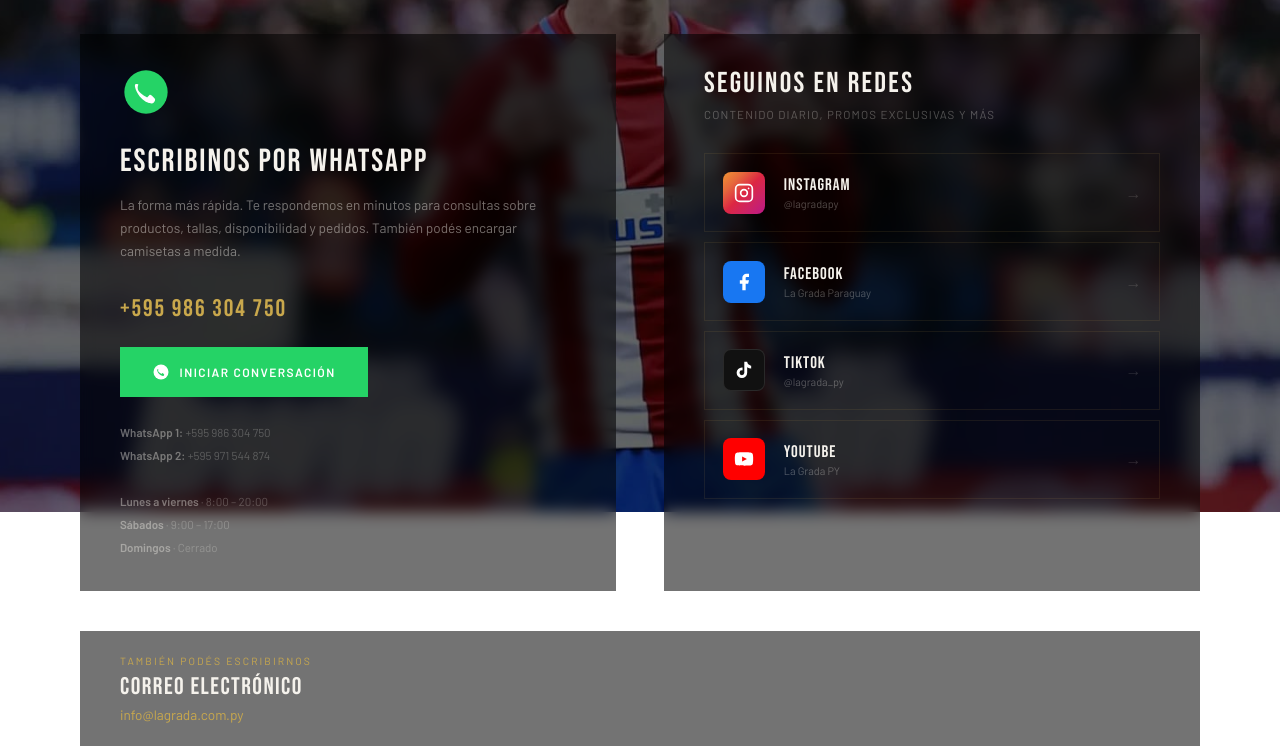
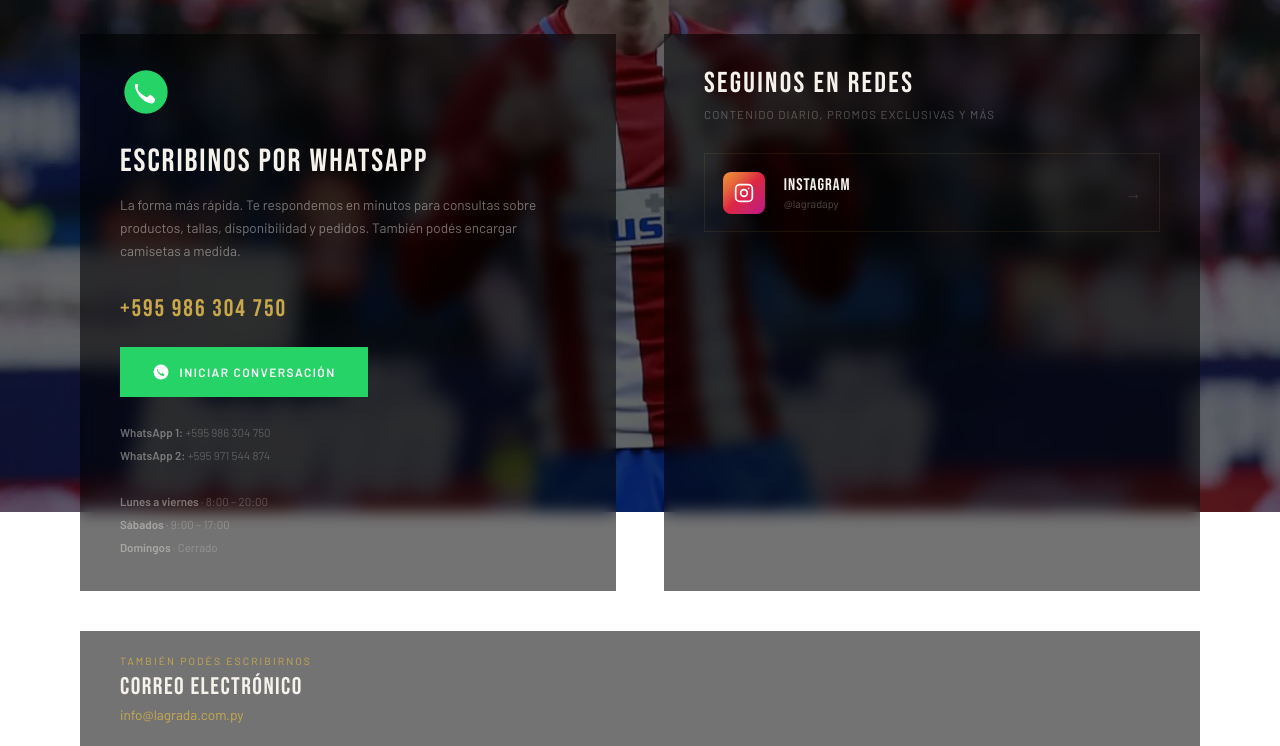
Before and after one commit to Santiago10ser/la-grada, a FastAPI app: page /contacto in a window 1280 px wide. Shown: the part 288-1034 px from the top of the page. Run offline with FastAPI, Linux system fonts and the light colour scheme.

Commit message:
solo instagram en contacto

```diff
--- a/templates/contacto.html
+++ b/templates/contacto.html
@@ -143,21 +143,6 @@
         <div class="red-info"><div class="red-name">Instagram</div><div class="red-handle">@lagradapy</div></div>
         <span class="red-arrow">→</span>
       </a>
-      <a href="https://facebook.com/lagradapy" class="red-card" target="_blank">
-        <div class="red-icon fb-icon"><svg viewBox="0 0 24 24" fill="white"><path d="M18 2h-3a5 5 0 00-5 5v3H7v4h3v8h4v-8h3l1-4h-4V7a1 1 0 011-1h3z"/></svg></div>
-        <div class="red-info"><div class="red-name">Facebook</div><div class="red-handle">La Grada Paraguay</div></div>
-        <span class="red-arrow">→</span>
-      </a>
-      <a href="https://tiktok.com/@lagrada_py" class="red-card" target="_blank">
-        <div class="red-icon tk-icon"><svg viewBox="0 0 24 24" fill="white"><path d="M19.59 6.69a4.83 4.83 0 01-3.77-4.25V2h-3.45v13.67a2.89 2.89 0 01-2.88 2.5 2.89 2.89 0 01-2.89-2.89 2.89 2.89 0 012.89-2.89c.28 0 .54.04.79.1V9.01a6.33 6.33 0 00-.79-.05 6.34 6.34 0 00-6.34 6.34 6.34 6.34 0 006.34 6.34 6.34 6.34 0 006.33-6.34V8.69a8.18 8.18 0 004.78 1.52V6.76a4.85 4.85 0 01-1.01-.07z"/></svg></div>
-        <div class="red-info"><div class="red-name">TikTok</div><div class="red-handle">@lagrada_py</div></div>
-        <span class="red-arrow">→</span>
-      </a>
-      <a href="https://youtube.com/@lagradapy" class="red-card" target="_blank">
-        <div class="red-icon yt-icon"><svg viewBox="0 0 24 24" fill="white"><path d="M22.54 6.42a2.78 2.78 0 00-1.95-1.96C18.88 4 12 4 12 4s-6.88 0-8.59.46A2.78 2.78 0 001.46 6.42 29 29 0 001 12a29 29 0 00.46 5.58A2.78 2.78 0 003.41 19.6C5.12 20 12 20 12 20s6.88 0 8.59-.46a2.78 2.78 0 001.95-1.95A29 29 0 0023 12a29 29 0 00-.46-5.58z"/><polygon points="9.75 15.02 15.5 12 9.75 8.98 9.75 15.02" fill="#FF0000"/></svg></div>
-        <div class="red-info"><div class="red-name">YouTube</div><div class="red-handle">La Grada PY</div></div>
-        <span class="red-arrow">→</span>
-      </a>
     </div>
   </div>
 
```
